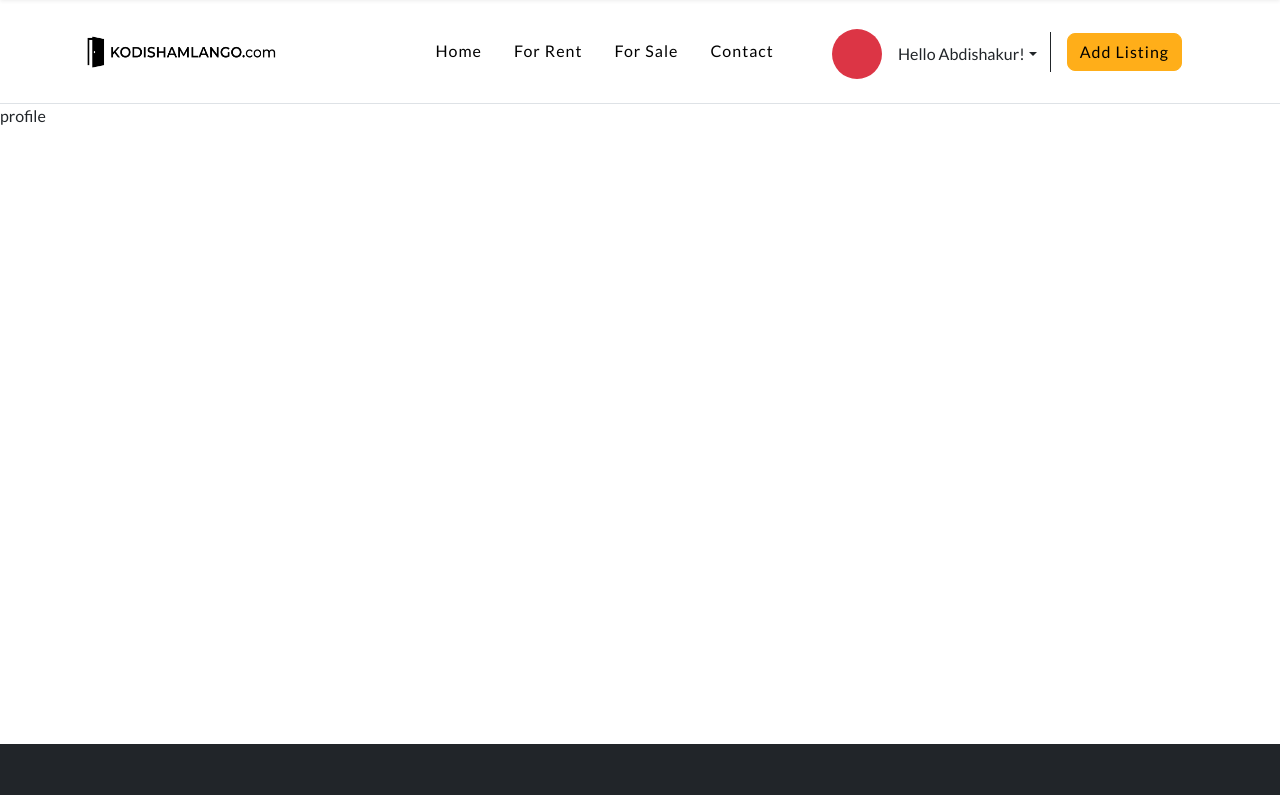
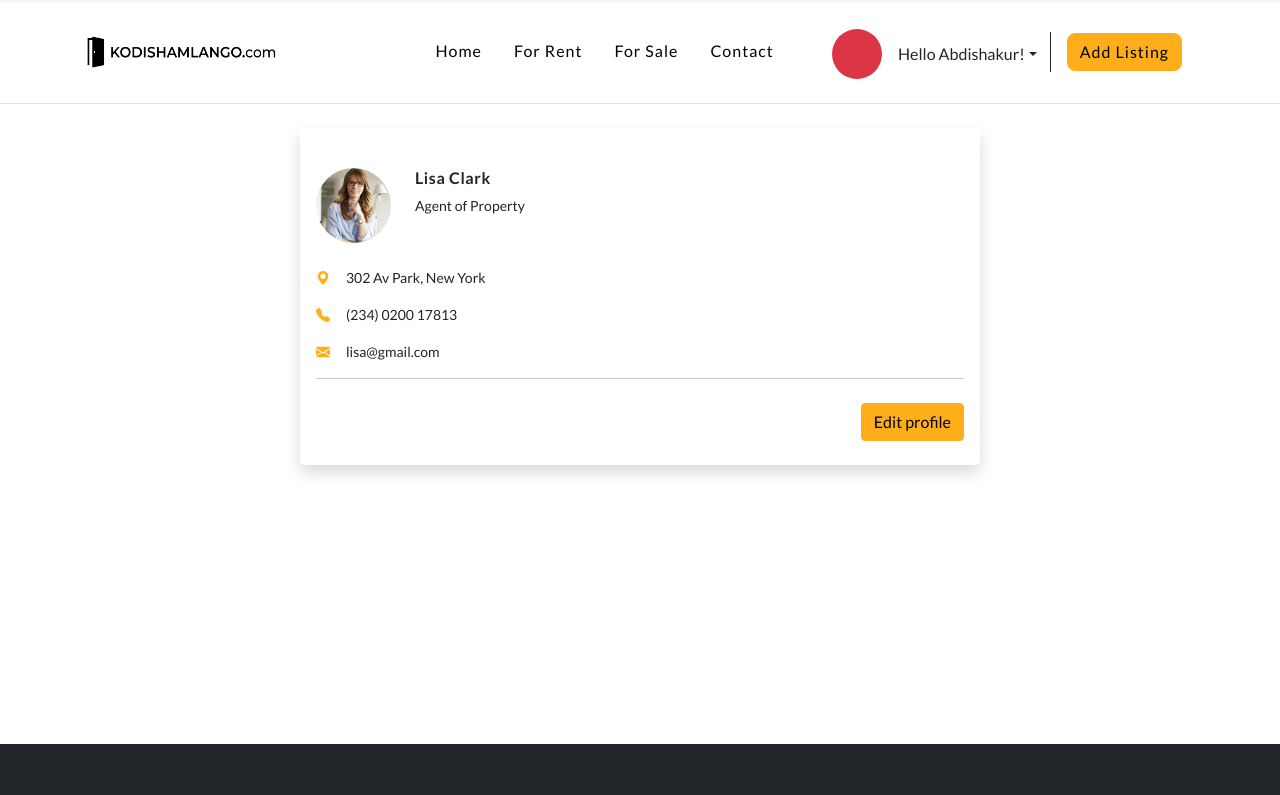
Before and after one commit to WaryaWaxbaro/kodishamlangocom, a Next.js app: page /admin/profile in a window 1280 px wide. Shown: the top 795 px of the page. Built offline with nearby package versions, Linux system fonts and the light colour scheme.

Commit message:
add profile card

```diff
--- /dev/null
+++ b/components/ProfileCard.js
@@ -0,0 +1,37 @@
+import Image from "next/image";
+
+export default function ProfileCard() {
+  return (
+    <>
+      <div className="d-flex my-4">
+        <div className="position-relative square-75 overflow-hidden rounded-circle cover-img-img me-4">
+          <Image src="/images/cover/ts-5.jpeg" layout="fill" />
+        </div>
+        <div>
+          <h4 className="fs-16 fw-bold ls-6">Lisa Clark</h4>
+          <p className="fs-14">Agent of Property</p>
+        </div>
+      </div>
+      <div>
+        <p className="d-flex fs-14">
+          <span className="d-block text-primary me-3">
+            <i className="bi bi-geo-alt-fill"></i>
+          </span>
+          <span className="d-block">302 Av Park, New York</span>
+        </p>
+        <p className="d-flex fs-14">
+          <span className="d-block text-primary me-3">
+            <i className="bi bi-telephone-fill"></i>
+          </span>
+          <span className="d-block">(234) 0200 17813</span>
+        </p>
+        <p className="d-flex fs-14">
+          <span className="d-block text-primary me-3">
+            <i className="bi bi-envelope-fill"></i>
+          </span>
+          <span className="d-block">lisa@gmail.com</span>
+        </p>
+      </div>
+    </>
+  );
+}
--- a/pages/admin/profile.js
+++ b/pages/admin/profile.js
@@ -1,5 +1,16 @@
 import React from "react";
+import ProfileCard from "../../components/ProfileCard";
 
 export default function profile() {
-  return <div>profile</div>;
+  return (
+    <div className="container-lg py-4">
+      <div className="max-width-680 mx-auto shadow p-2 p-sm-3 rounded-3">
+        <ProfileCard />
+        <hr />
+        <div className="w-100 py-2 text-end">
+          <button className="btn btn-primary">Edit profile</button>
+        </div>
+      </div>
+    </div>
+  );
 }
```
Also changed, not shown: pages/single-listing.js (+2 -29 lines).
